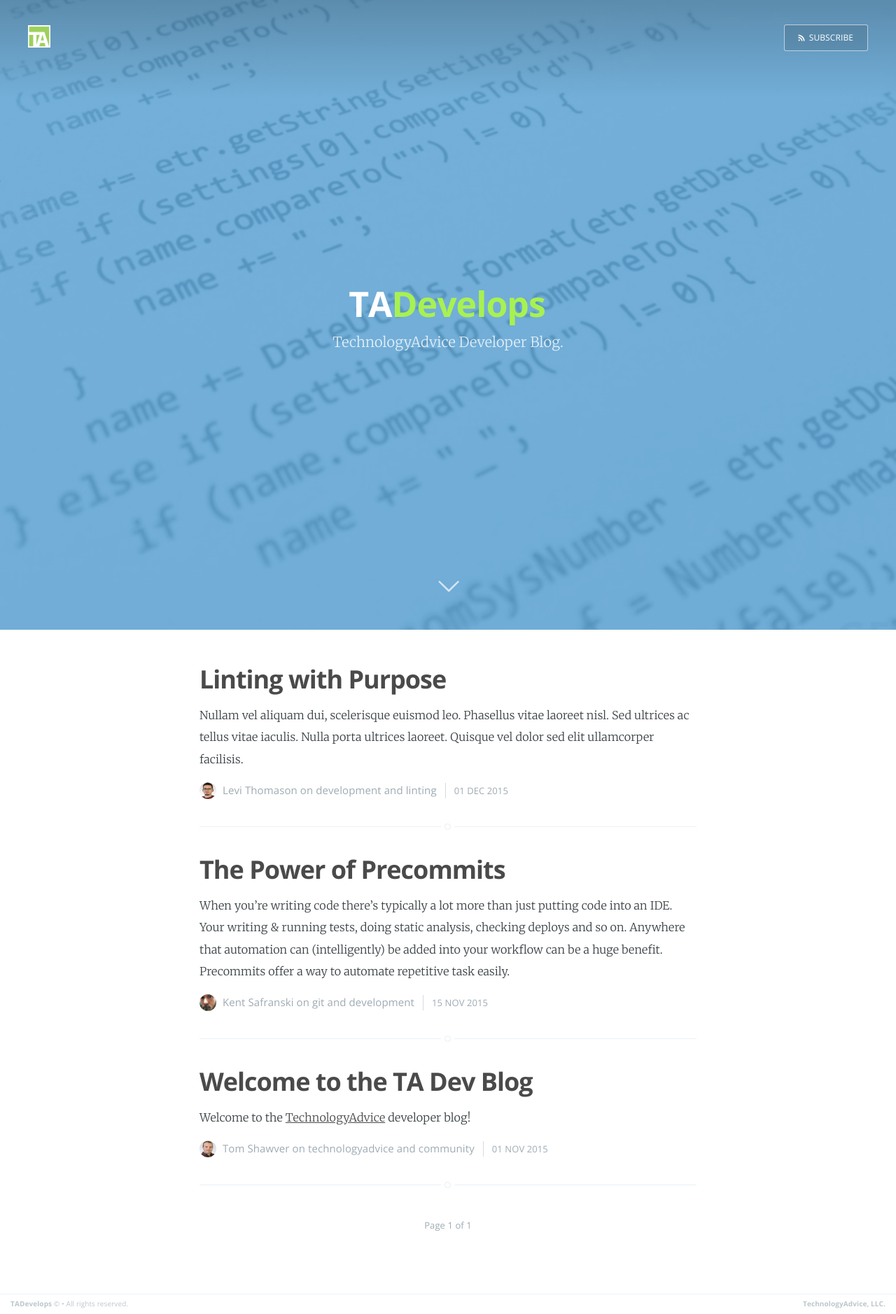
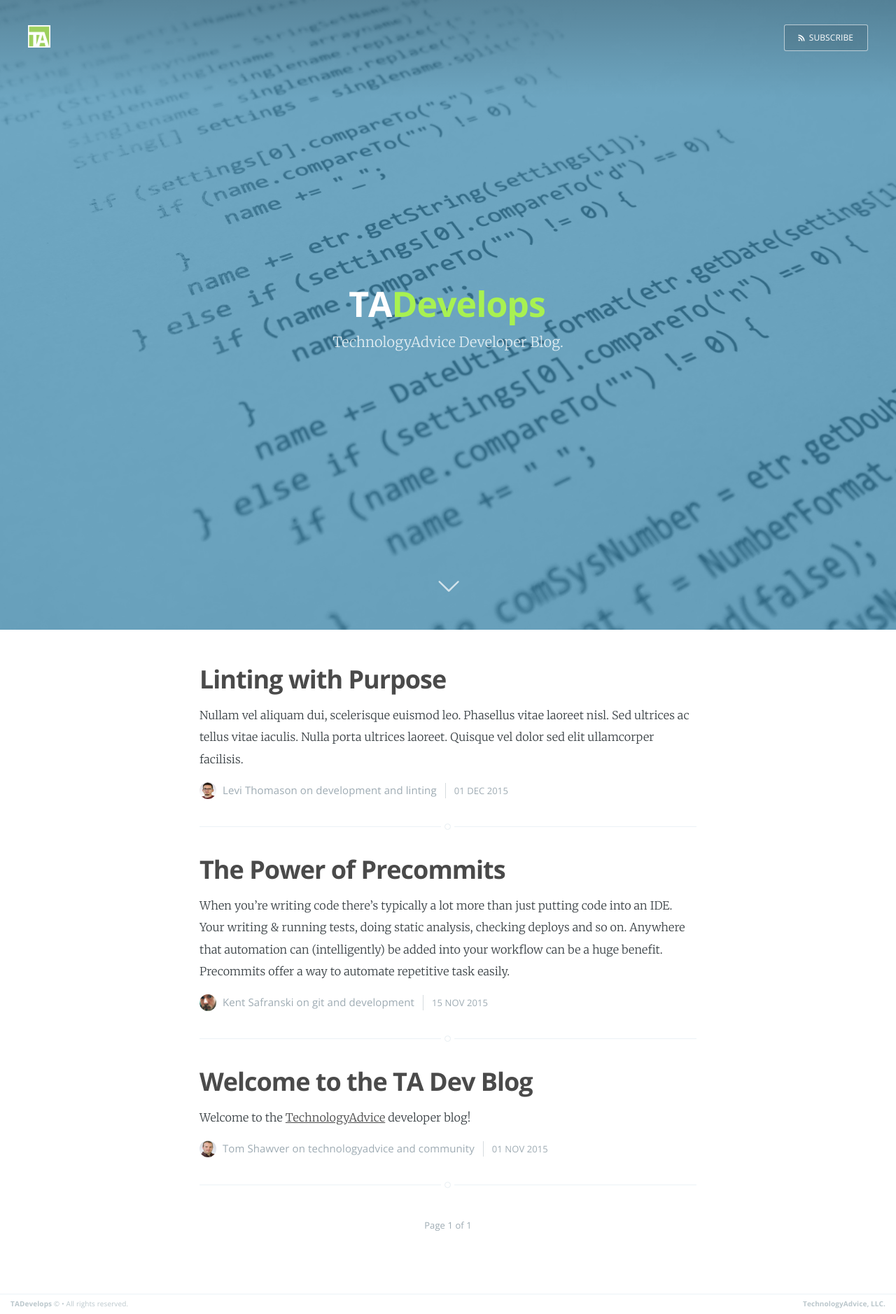
Before and after one commit to TechnologyAdvice/technologyadvice.github.io, a Jekyll site: the page built from index.html, in a window 1280 px wide. Shown: the whole page at 70% size. Built offline with Jekyll 4.4.1, drawn with Linux system fonts in a browser that asks for light colours; Markdown is read by kramdown in place of the engine named in the settings; the list of posts is cut into pages by our own code.

Commit message:
Use plain cover images with preset CSS overlay

```diff
--- a/_layouts/post.html
+++ b/_layouts/post.html
@@ -6,10 +6,11 @@
 ---
 {% assign author = site.authors[page.author] %}
 <header class="main-header post-head {% if page.cover %}" style="background-image: url({{ page.cover }}) {%else%}no-cover{% endif %}">
-    <nav class="main-nav {% if page.cover %} overlay {% endif %} clearfix">
+    <nav class="main-nav {% if page.cover %} overlay {% endif %} clearfix" style="z-index: 1;">
         <a class="back-button icon-arrow-left" href="{{ site.baseurl }}">Home</a>
         <a class="subscribe-button icon-feed" href="{{ site.baseurl }}rss.xml">Subscribe</a>
     </nav>
+    <span class="cover-overlay"></span>
 </header>
 
 <main class="content" role="main">
--- a/_posts/2015-11-01-welcome-to-ta-dev-blog.markdown
+++ b/_posts/2015-11-01-welcome-to-ta-dev-blog.markdown
@@ -4,7 +4,7 @@
 date:   2015-11-01 10:00:00
 categories: technologyadvice community
 author: tom.shawver
-cover: /assets/images/covers/books.png
+cover: /assets/images/covers/books.jpg
 ---
 
 Welcome to the [TechnologyAdvice](http://www.technologyadvice.com) developer blog!
--- a/_posts/2015-11-15-the-power-of-the-precommit.markdown
+++ b/_posts/2015-11-15-the-power-of-the-precommit.markdown
@@ -4,7 +4,7 @@
 date:   2015-11-15 10:00:00
 categories: git development
 author: kent.safranski
-cover: /assets/images/covers/checklist.png
+cover: /assets/images/covers/checklist.jpg
 ---
 
 When you're writing code there's typically a lot more than just putting code into an IDE. Your writing & running tests, doing static analysis, checking deploys and so on. Anywhere that automation can (intelligently) be added into your workflow can be a huge benefit. Precommits offer a way to automate repetitive task easily.
--- a/_posts/2015-12-01-linting-with-purpose.markdown
+++ b/_posts/2015-12-01-linting-with-purpose.markdown
@@ -4,7 +4,7 @@
 date:   2015-12-01 10:00:00
 categories: development linting
 author: levi.thomason
-cover: /assets/images/covers/cleaning-supplies.png
+cover: /assets/images/covers/cleaning-supplies.jpg
 ---
 
 Nullam vel aliquam dui, scelerisque euismod leo. Phasellus vitae laoreet nisl. Sed ultrices ac tellus vitae iaculis. Nulla porta ultrices laoreet. Quisque vel dolor sed elit ullamcorper facilisis.
--- a/assets/css/screen.css
+++ b/assets/css/screen.css
@@ -700,6 +700,17 @@
     border-color: rgba(0,0,0,0.3);
 }
 
+.cover-overlay {
+    display: block;
+    width: 100%;
+    height: 100%;
+    top: 0;
+    left: 0;
+    z-index: 0;
+    position: absolute;
+    background-color: rgba(66, 140, 177, 0.75);
+}
+
 /* Add subtle load-in animation for content on the home page */
 .home-template .page-title {
     -webkit-animation: fade-in-down 0.6s;
--- a/index.html
+++ b/index.html
@@ -1,13 +1,13 @@
 ---
 layout: default
 title: Home
-cover: assets/images/blog-bg.png
+cover: assets/images/blog-bg.jpg
 about: 'about.html'
 logo: assets/images/ta-logo.png
 ---
 
 <header class="main-header {% if page.cover %}" style="background-image: url({{ page.cover }}) {%else%}no-cover{% endif %}">
-    <nav class="main-nav overlay clearfix">
+    <nav class="main-nav overlay clearfix" style="z-index: 1">
             {% if page.logo %}
                 <a class="blog-logo" href="{{ site.baseurl }}">
                     <img src="{{ page.logo }}" alt="Blog Logo" />
@@ -15,7 +15,7 @@
             {% endif %}
         <a class="subscribe-button icon-feed" href="{{ site.baseurl }}rss.xml">Subscribe</a>
     </nav>
-    <div class="vertical">
+    <div class="vertical" style="z-index: 1; position: relative">
         <div class="main-header-content inner">
             <h1 class="page-title">TA<span style="color: #A8F151">Develops</span></h1>
             <h2 class="page-description" style="font-weight: 400">
@@ -23,7 +23,8 @@
             </h2>
         </div>
     </div>
-    <a class="scroll-down icon-arrow-left" href="#content" data-offset="-45"><span class="hidden">Scroll Down</span></a>
+    <a style="z-index: 1" class="scroll-down icon-arrow-left" href="#content" data-offset="-45"><span class="hidden">Scroll Down</span></a>
+    <span class="cover-overlay"></span>
 </header>
 
 
```
Also changed, not shown: assets/images/blog-bg.jpg (added), assets/images/blog-bg.png (deleted), assets/images/covers/books.jpg (added), assets/images/covers/books.png (deleted), assets/images/covers/checklist.jpg (added), assets/images/covers/checklist.png (deleted), assets/images/covers/cleaning-supplies.jpg (added), assets/images/covers/cleaning-supplies.png (deleted).
